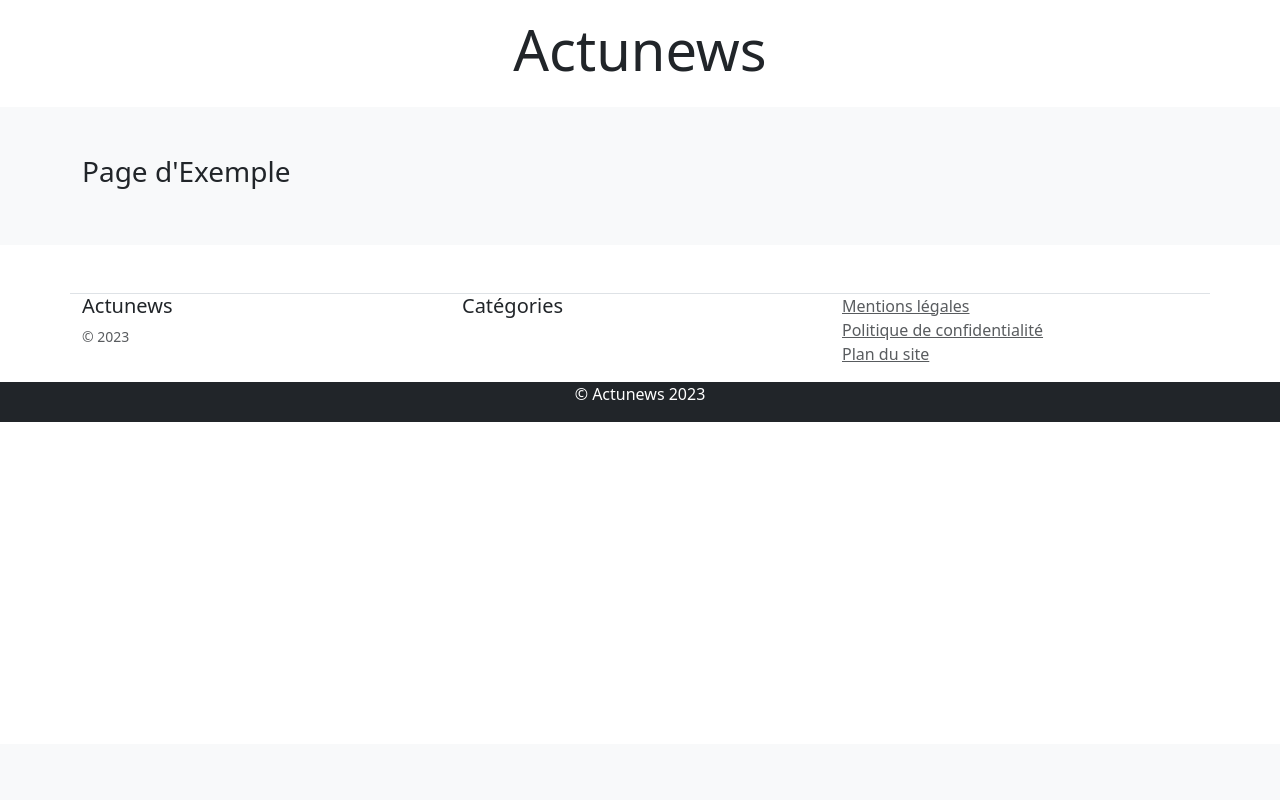
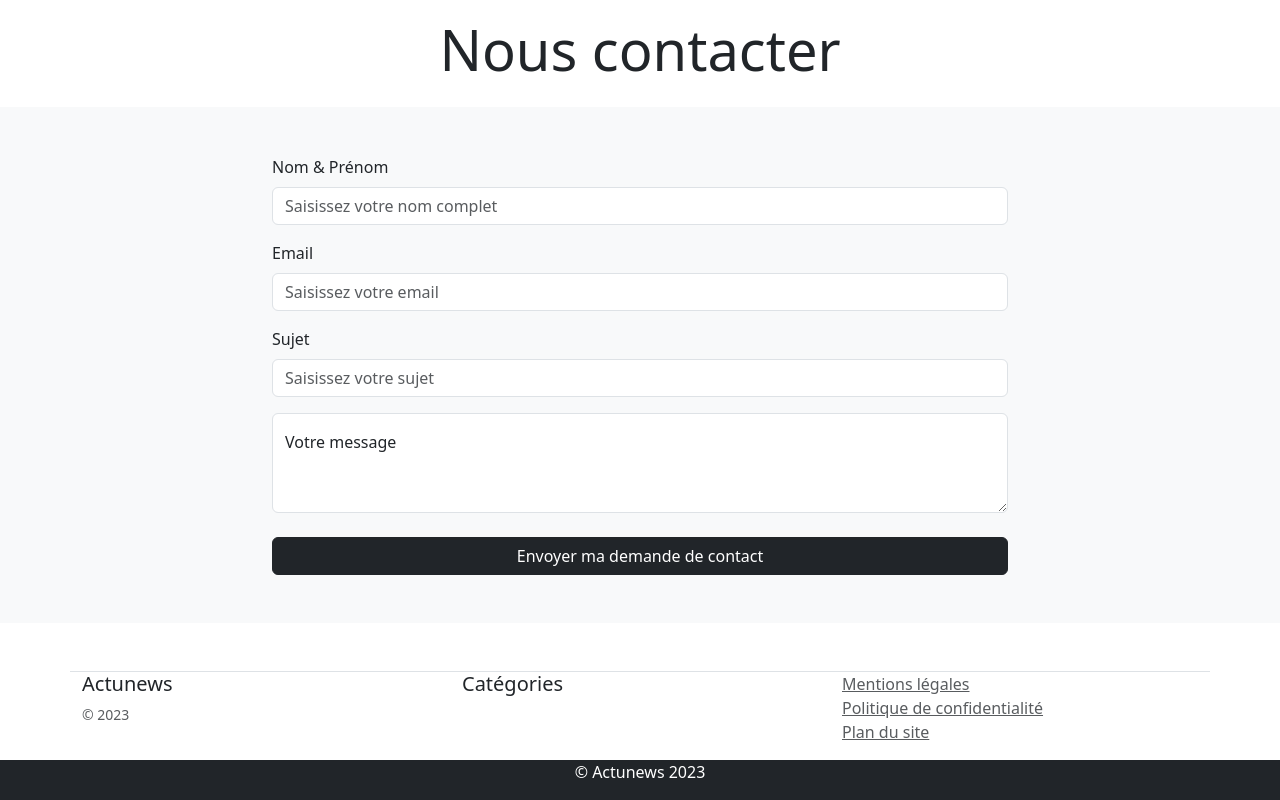
Before and after one commit to hugoliegeard/M2i---CDA-0623, a PHP site: page /contact.php in a window 1280 px wide. Shown: the part 56-856 px from the top of the page. Before the commit the page ends 478 px from the top, so only its background shows below. Run offline with PHP 8.4, Linux system fonts and the light colour scheme; data that the repository does not hold is empty; some libraries are stand-ins or nearby versions.

Commit message:
Finalisation ActuNews

```diff
--- a/Actunews/article.php
+++ b/Actunews/article.php
@@ -33,7 +33,6 @@ if (!$post) {
 
                     <!-- Titre de l'article -->
                     <h1 class="display-4"><?= $post['title'] ?></h1>
-
                     <hr class="border border-dark" >
 
                     <!-- Information de l'article -->
--- a/Actunews/contact.php
+++ b/Actunews/contact.php
@@ -1,6 +1,7 @@
 <?php
 # Inclusion du header
 require_once './partials/header.php';
+
 ?>
 
     <!-- Contenu de notre page -->
@@ -9,7 +10,7 @@
 
         <!-- Titre de la page -->
         <div class="p-3 mx-auto text-center">
-        <h1 class="display-4">Actunews</h1>
+            <h1 class="display-4">Nous contacter</h1>
         </div>
 
         <!-- Contenu de la page -->
@@ -17,8 +18,57 @@
         <div class="py-5 bg-light">
             <div class="container">
                 <div class="row">
-                <div class="col">
-                    <h3>Page d'Exemple</h3>
+                    <div class="col-8 mx-auto">
+                        <form novalidate id="contact" method="post" action="xhr/contact.xhr.php">
+
+                            <!-- Affichage d'une notification d'erreur -->
+                            <?php if (!empty($errors)) : ?>
+                                <div class="alert alert-danger mt-4">
+                                    <u>Une erreur est survenue dans la validation de vos données :</u> <br>
+                                    <?php foreach ($errors as $error) : ?>
+                                        <?= $error ?> <br>
+                                    <?php endforeach; ?>
+                                </div>
+                            <?php endif; ?>
+
+                            <!-- Nom & Prénom -->
+                            <div class="mb-3">
+                                <label for="fullname" class="form-label">Nom & Prénom</label>
+                                <input required type="text" class="form-control " id="fullname" name="fullname" value=""
+                                       placeholder="Saisissez votre nom complet">
+                            </div>
+
+                            <!-- Email -->
+                            <div class="mb-3">
+                                <label for="email" class="form-label">Email</label>
+                                <input required type="email" class="form-control" id="email" name="email" value=""
+                                       placeholder="Saisissez votre email">
+                            </div>
+
+                            <!-- Sujet -->
+                            <div class="mb-3">
+                                <label for="subject" class="form-label">Sujet</label>
+                                <input required type="text" class="form-control " id="subject" name="subject" value=""
+                                       placeholder="Saisissez votre sujet">
+                            </div>
+
+                            <!-- Message -->
+                            <div class="form-floating">
+                                <textarea required name="message" class="form-control"
+                                          placeholder="Laissez-nous votre message"
+                                          id="floatingTextarea2" style="height: 100px"></textarea>
+                                <label for="floatingTextarea2">Votre message</label>
+                            </div>
+
+                            <br>
+                            <div class="d-grid gap-2">
+                                <button id="contactBtn" class="btn btn-dark">
+                                    <span class="spinner-border spinner-border-sm d-none" aria-hidden="true"></span>
+                                    <span role="status">Envoyer ma demande de contact</span>
+                                </button>
+                            </div>
+
+                        </form>
                     </div>
                 </div>
             </div>
@@ -27,6 +77,63 @@
     </main>
     <!-- Fin -- Contenu de notre page -->
 
+    <!-- Chargement de Jquery -->
+    <script src="https://cdnjs.cloudflare.com/ajax/libs/jquery/3.7.1/jquery.min.js"
+            integrity="sha512-v2CJ7UaYy4JwqLDIrZUI/4hqeoQieOmAZNXBeQyjo21dadnwR+8ZaIJVT8EE2iyI61OV8e6M8PP2/4hpQINQ/g=="
+            crossorigin="anonymous" referrerpolicy="no-referrer"></script>
+    <script>
+        $(function () {
+            console.log('page loaded, jquery is ready !');
+
+        });
+
+        $('#contact').submit(function (event) {
+            // Bloquer l'action par défaut du formulaire
+            event.preventDefault();
+
+            /*
+                Cette classe va me permet d'activer la validation bootstrap.
+             */
+            $(this).addClass('was-validated');
+
+            // Si mon formulaire est valide, je peux transmettre mes données en Asynchrone.
+            if ($(this)[0].checkValidity()) {
+
+                // Je vais créer une nouvelle requete asynchrone
+                $.ajax({
+                    type        : $(this).attr('method'),
+                    url         : $(this).attr('action'),
+                    data        : $(this).serialize(),
+                    dataType    : 'JSON',
+                    timeout     : 5000,
+                    beforeSend  : () => {
+                        // Avant l'envoi de la requete en Async
+                        // Désactivation du bouton
+                        $('#contactBtn').attr('disabled', 'disabled');
+                        $('#contactBtn .spinner-border').removeClass('d-none');
+                    },
+                    complete    : () => {
+                        // S'exécute une fois que la requete a obtenu du serveur une réponse
+                        $('#contactBtn').removeAttr('disabled');
+                        $('#contactBtn .spinner-border').addClass('d-none');
+                    }
+                }).done(result => {
+                    // "result" contient le retour de la réponse du script PHP
+                    console.log(result);
+                    if (result.status) {
+                        $('#contact').replaceWith(`
+                            <div class="alert alert-success">
+                                Merci ${result.fullname}, nous avons bien reçu votre demande de contact.<br>
+                                Nous reviendrons vers vous rapidement.
+                            </div>
+                        `);
+                    }
+                });
+
+            }
+        });
+    </script>
+
 <?php
 # Inclusion du header
 require_once './partials/footer.php';
```
Also changed, not shown: Actunews/_Modélisation/table-contact.sql (added, +18 -0 lines), Actunews/connexion.php (+16 -1 lines), Actunews/xhr/contact.xhr.php (added, +39 -0 lines). Lines whose indentation alone changed are shown as unchanged.
